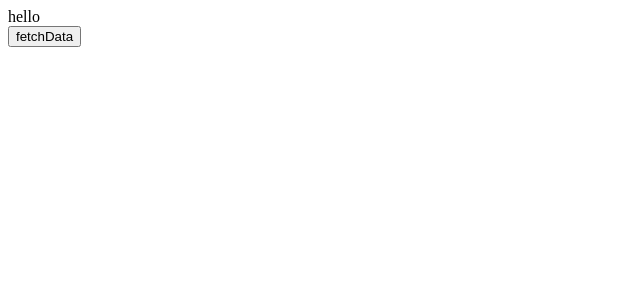
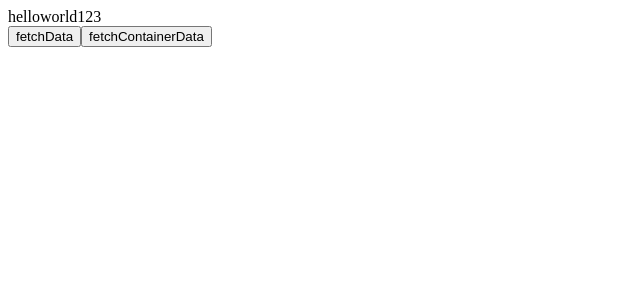
Before and after one commit to l3cs0/cleanIt-frontend, an Angular app: page / in a window 1280 px wide. Shown: the top 300 px of the page, without its empty margins (0-640 px from the left). Built offline with nearby package versions, Linux system fonts and the light colour scheme.

Commit message:
add second api-call

```diff
--- a/src/app/api.service.ts
+++ b/src/app/api.service.ts
@@ -11,4 +11,7 @@ export class ApiService {
   fetchData() {
     return this.http.get('http://localhost:8080/greeting');
   }
+  fetchContainerData() {
+    return this.http.get('http://cleanit-backend:8080/greeting');
+  }
 }
--- a/src/app/app.component.html
+++ b/src/app/app.component.html
@@ -1,2 +1,3 @@
-<div>hello</div>
+<div>helloworld123</div>
 <button (click)="fetchData()">fetchData</button>
+<button (click)="fetchContainerData()">fetchContainerData</button>
--- a/src/app/app.component.ts
+++ b/src/app/app.component.ts
@@ -15,7 +15,13 @@ export class AppComponent {
   fetchData() {
     this.apiService.fetchData().subscribe((response) => {
       this.data = response;
-      console.log('Data: ', this.data);
+      console.log('Datablabla: ', this.data);
+    });
+  }
+  fetchContainerData() {
+    this.apiService.fetchContainerData().subscribe((response) => {
+      this.data = response;
+      console.log('DatafromContainer: ', this.data);
     });
   }
 }
```
